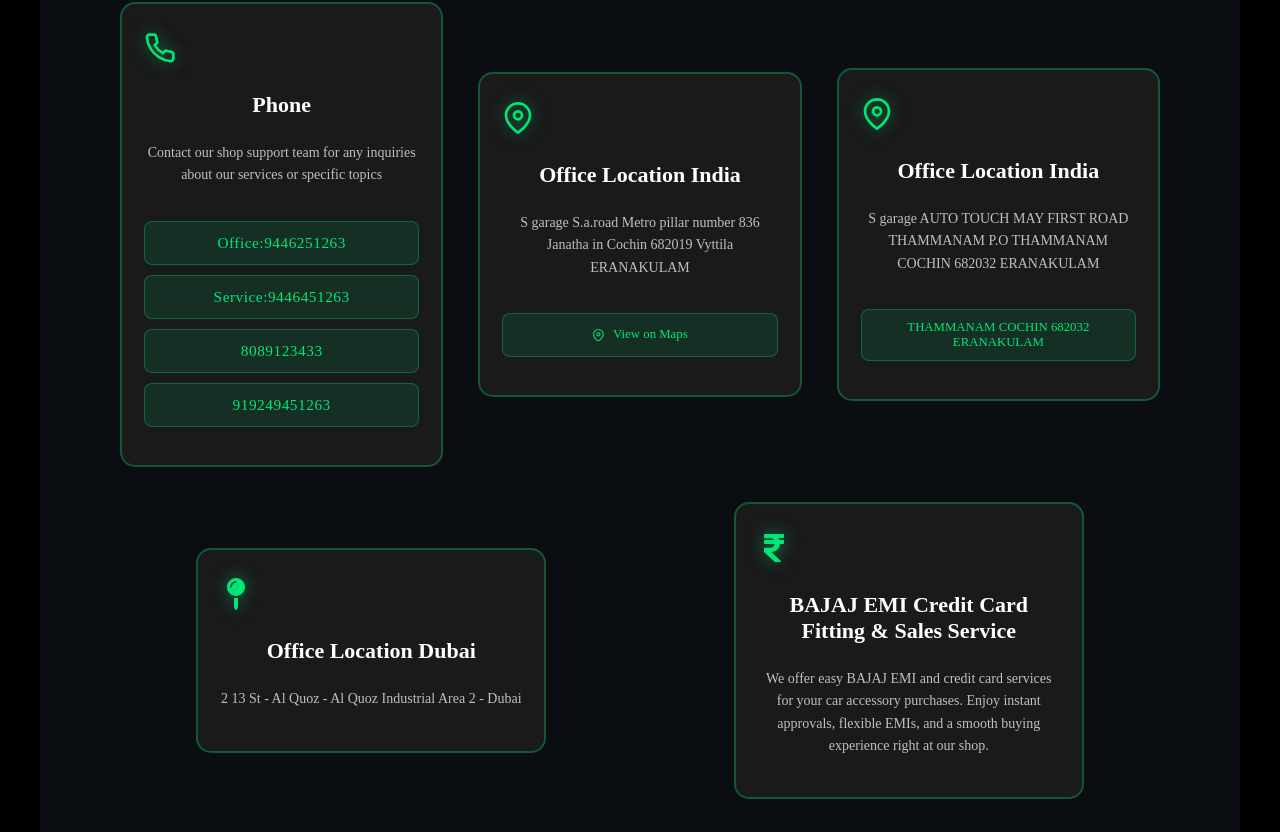
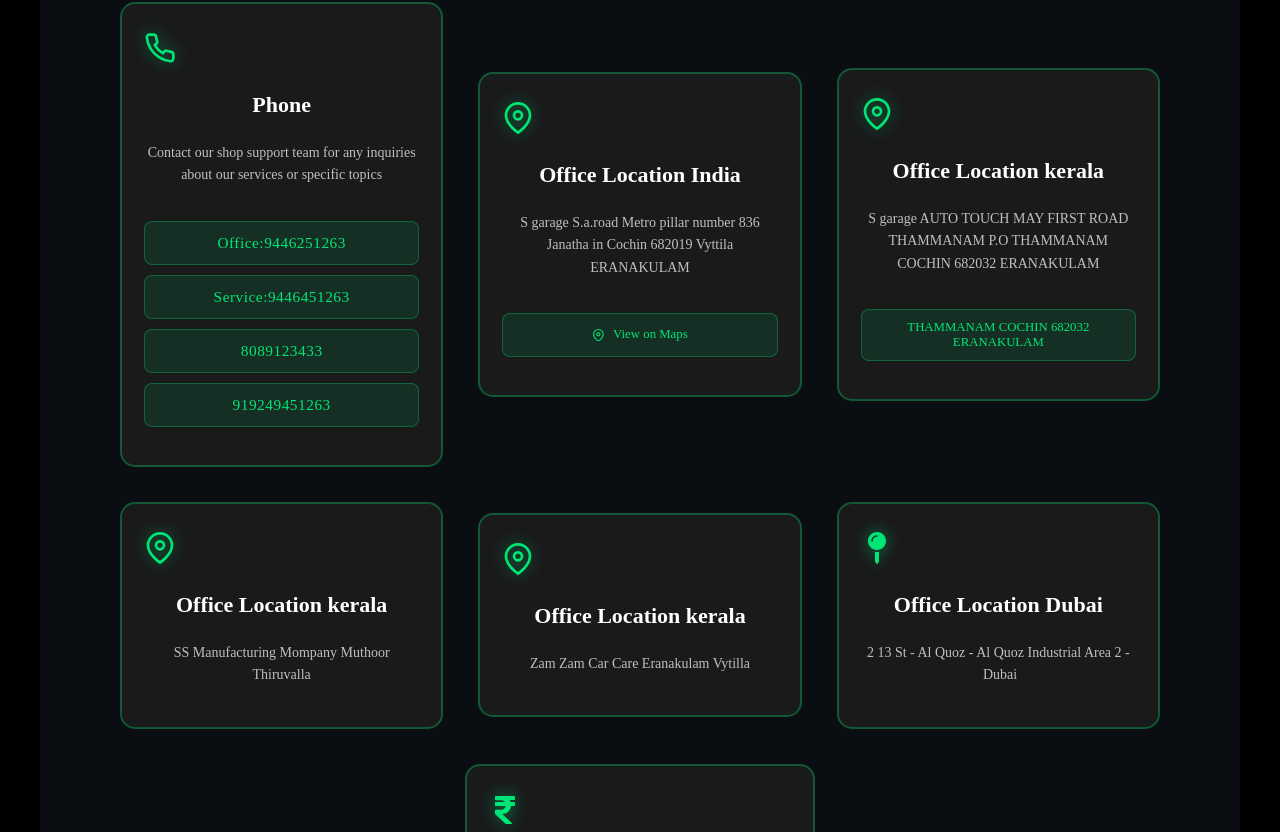
Before and after one commit to sanjaysanthosh140/Car_accessories_shope, a React (Vite) app: page /contact in a window 1280 px wide. Shown: the part 828-1660 px from the top of the page. Built offline with nearby package versions, Linux system fonts and the light colour scheme.

Commit message:
CONTACK UPDATED

```diff
--- a/src/Componets/Contact.jsx
+++ b/src/Componets/Contact.jsx
@@ -62,7 +62,7 @@ const Contact = () => {
 
       <div className="contact-card">
         <FiMapPin className="contact-icon" />
-        <h3>Office Location India </h3>
+        <h3>Office Location kerala </h3>
         <p>
           S garage AUTO TOUCH MAY FIRST ROAD THAMMANAM P.O THAMMANAM COCHIN
           682032 ERANAKULAM
@@ -78,11 +78,20 @@ const Contact = () => {
       </div>
 
       <div className="contact-card">
+        <FiMapPin className="contact-icon" />
+        <h3>Office Location kerala </h3>
+        <p>SS Manufacturing Mompany Muthoor Thiruvalla</p>
+      </div>
+
+      <div className="contact-card">
+        <FiMapPin className="contact-icon" />
+        <h3>Office Location kerala</h3>
+        <p>Zam Zam Car Care Eranakulam Vytilla</p>
+      </div>
+      <div className="contact-card">
         <FaMapPin className="contact-icon" />
         <h3>Office Location Dubai</h3>
-        <p>
-          2 13 St - Al Quoz - Al Quoz Industrial Area 2 - Dubai
-        </p>
+        <p>2 13 St - Al Quoz - Al Quoz Industrial Area 2 - Dubai</p>
       </div>
 
       <div className="contact-card">
```
